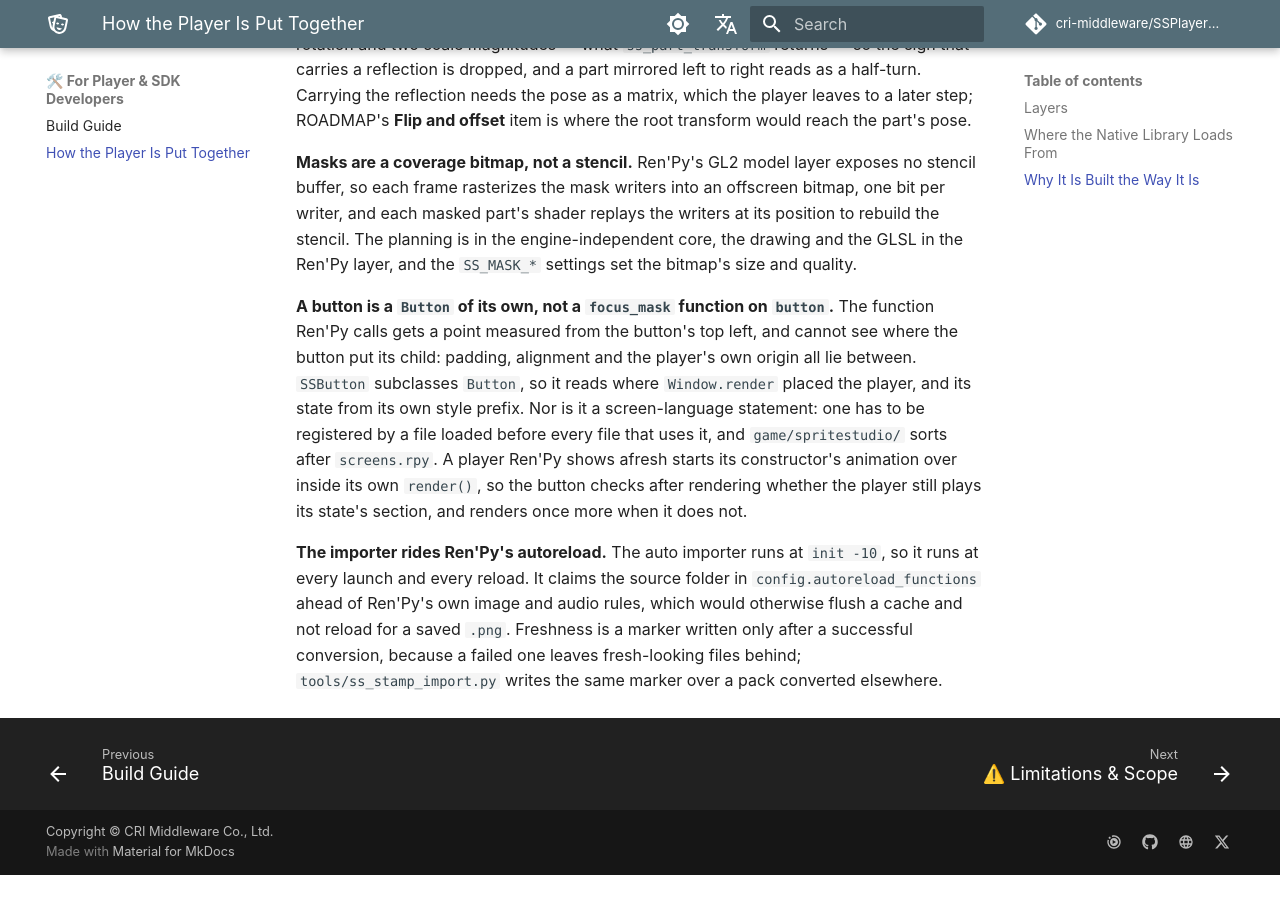
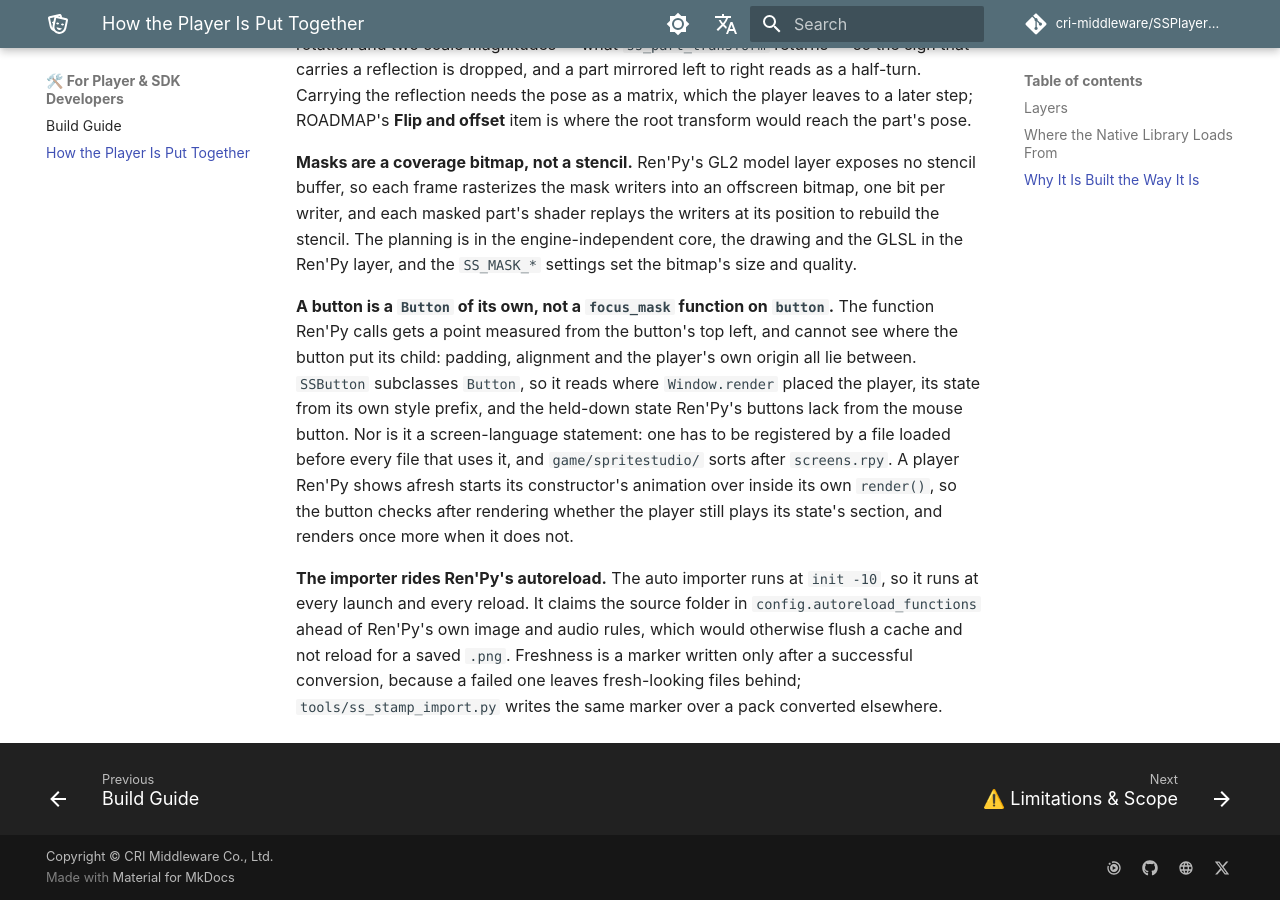
Before and after one commit to cri-middleware/SSPlayerForRenPy, an MkDocs documentation site: the page built from docs/en/development/architecture.md, in a window 1280 px wide and 900 px high, scrolled down 2384 px. Built offline with MkDocs 1.6.1 and Material for MkDocs 9.7.7, drawn with Linux system fonts in a browser that asks for light colours; comment, search, counter and statistics services are not loaded; before the commit the page ends 3259 px from its top, so only the background shows below that.

Commit message:
feat: SSButton shows a pressed state while the mouse is down over it
Ren'Py's buttons have no pressed state: a mouse press is swallowed as
button_ignore, and the action runs on release over whichever button the
mouse is on, wherever the press began. SSButton shows pressed while the
left mouse button is down over it -- whenever letting go would click it
-- reading the button from SDL (pygame_sdl2.mouse.get_pressed) and
redrawing on the mouse button's events. Dragging off drops it, dragging
back or onto the button from elsewhere shows it again. A key runs the
action as it goes down, so the keyboard shows none.

A selected button now shows its press too: the SDK's convention looks up
pressed right after selected_pressed (SpriteStudio-SDK#585), so a
selected button whose pack gives only selected_normal no longer stays
still when pressed again. ui_state.chain follows it.

The demo plays attack1 while held down. The docs gain the held-down row
and say it is the mouse's; the limitation says the keyboard has none.

```diff
--- a/docs/en/development/architecture.md
+++ b/docs/en/development/architecture.md
@@ -76,15 +76,15 @@ and each masked part's shader replays the writers at its position to rebuild the
 planning is in the engine-independent core, the drawing and the GLSL in the Ren'Py layer, and the
 `SS_MASK_*` settings set the bitmap's size and quality.
 
-**A button is a `Button` of its own, not a `focus_mask` function on `button`.** The function
-Ren'Py calls gets a point measured from the button's top left, and cannot see where the button put
-its child: padding, alignment and the player's own origin all lie between. `SSButton` subclasses
-`Button`, so it reads where `Window.render` placed the player, and its state from its own style
-prefix. Nor is it a screen-language statement: one has to be registered by a file loaded before
-every file that uses it, and `game/spritestudio/` sorts after `screens.rpy`. A player Ren'Py shows
-afresh starts its constructor's animation over inside its own `render()`, so the button checks after
-rendering whether the player still plays its state's section, and renders once more when it does
-not.
+**A button is a `Button` of its own, not a `focus_mask` function on `button`.** The function Ren'Py
+calls gets a point measured from the button's top left, and cannot see where the button put its
+child: padding, alignment and the player's own origin all lie between. `SSButton` subclasses
+`Button`, so it reads where `Window.render` placed the player, its state from its own style prefix,
+and the held-down state Ren'Py's buttons lack from the mouse button. Nor is it a screen-language
+statement: one has to be registered by a file loaded before every file that uses it, and
+`game/spritestudio/` sorts after `screens.rpy`. A player Ren'Py shows afresh starts its
+constructor's animation over inside its own `render()`, so the button checks after rendering whether
+the player still plays its state's section, and renders once more when it does not.
 
 **The importer rides Ren'Py's autoreload.** The auto importer runs at `init -10`, so it runs at
 every launch and every reload. It claims the source folder in `config.autoreload_functions`
```
Also changed, not shown: docs/en/buttons.md (+6 -5 lines), docs/en/limitations.md (+1 -1 lines), docs/ja/buttons.md (+6 -5 lines), docs/ja/development/architecture.md (+1 -1 lines), docs/ja/limitations.md (+1 -1 lines), 5 other files.
